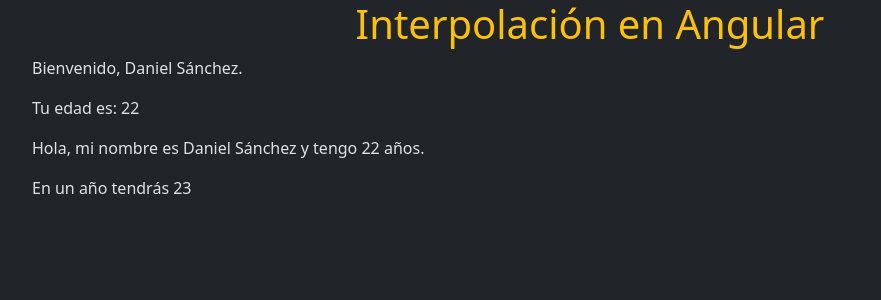
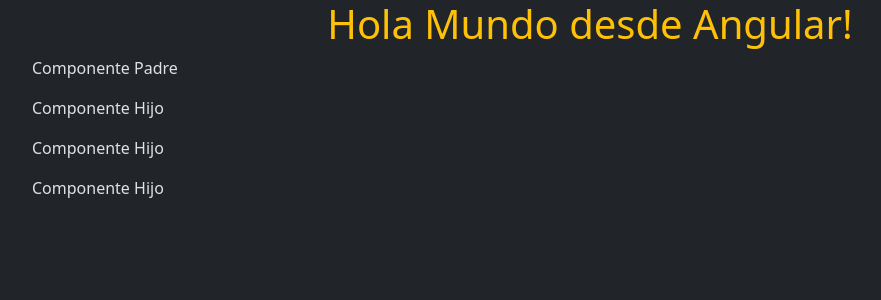
Before and after one commit to dsanchez-dev/App-Angular, an Angular app: page / in a window 1280 px wide. Shown: the top 300 px of the page, without its empty margins (50-931 px from the left). Built offline with nearby package versions, Linux system fonts and the light colour scheme.

Commit message:
P05 - Niveles de componentes (Padre/Hijo)

```diff
--- a/src/app/app.html
+++ b/src/app/app.html
@@ -1,7 +1,4 @@
-<!--
 <div class="container">
   <h1 class="text-center text-warning">{{titulo}}</h1>
+  <app-padre/>
 </div>
--->
-
-<app-interpolacion/> <!-- Componente de Interpolación -->
--- /dev/null
+++ b/src/app/padre/hijo/hijo.html
@@ -0,0 +1 @@
+<p>Componente Hijo</p>
--- /dev/null
+++ b/src/app/padre/padre.html
@@ -0,0 +1,4 @@
+<p>Componente Padre</p>
+<app-hijo/>
+<app-hijo/>
+<app-hijo/>
```
Also changed, not shown: src/app/app.ts (+2 -5 lines), src/app/padre/hijo/hijo.ts (added, +11 -0 lines), src/app/padre/padre.ts (added, +12 -0 lines), src/app/padre/hijo/hijo.css (added), src/app/padre/padre.css (added).
